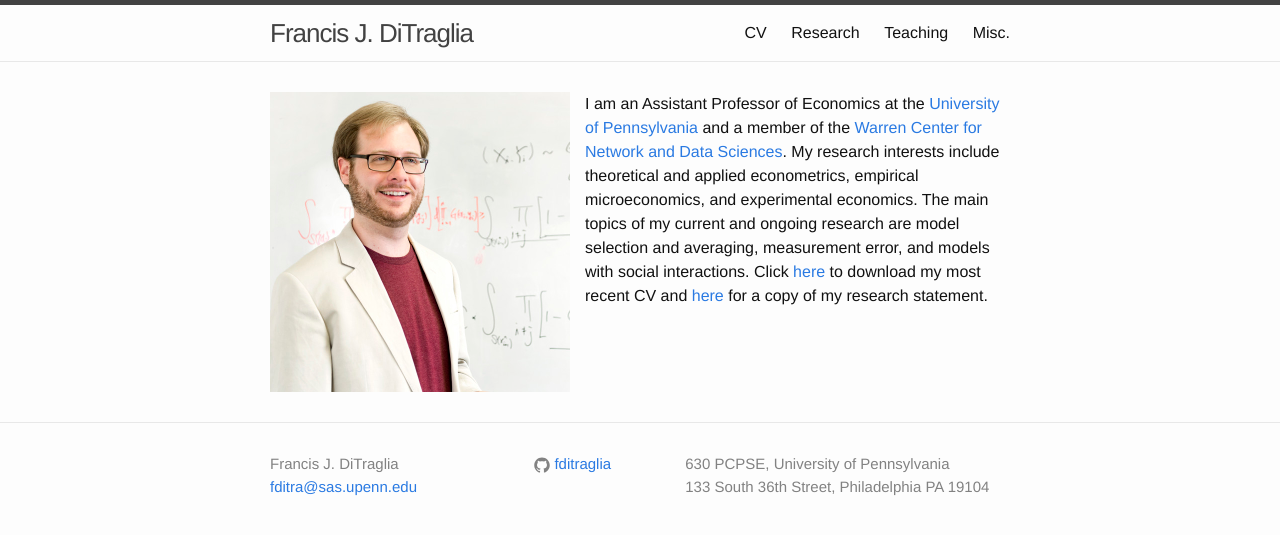
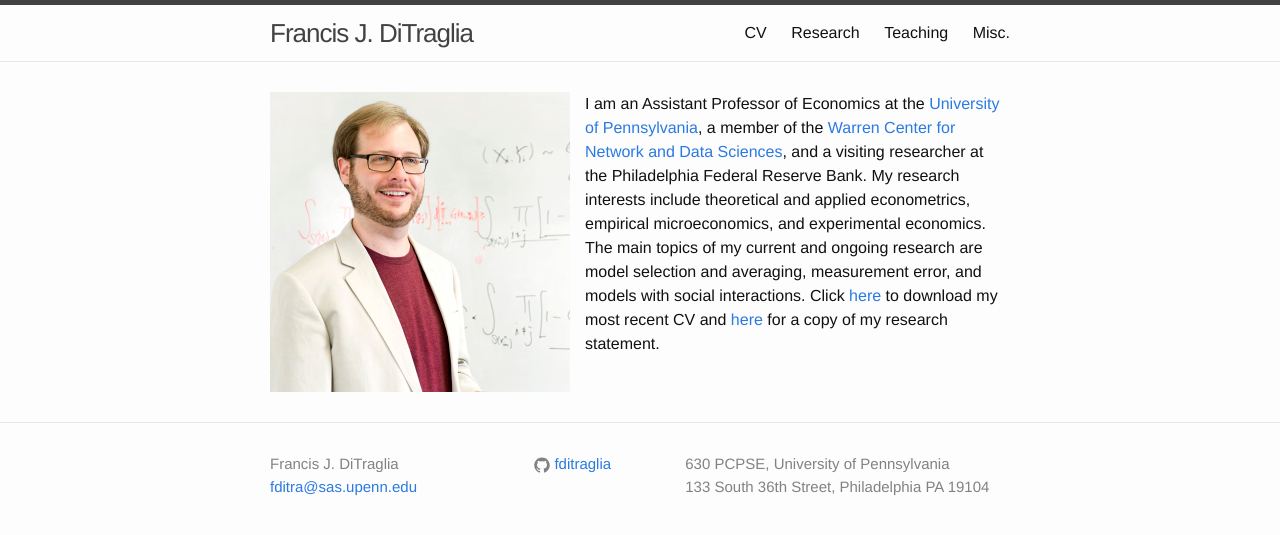
Before and after one commit to fditraglia/fditraglia.github.io, a Jekyll site: the page built from index.md, in a window 1280 px wide. Shown: the top 535 px of the page. Built offline with Jekyll 4.4.1, drawn with Linux system fonts in a browser that asks for light colours.

Commit message:
add philly fed affil

```diff
--- a/index.md
+++ b/index.md
@@ -1,7 +1,7 @@
 ---
 layout: home
 ---
-I am an Assistant Professor of Economics at the [University of Pennsylvania](http://economics.sas.upenn.edu) and a member of the [Warren Center for Network and Data Sciences](http://warrencenter.upenn.edu).
+I am an Assistant Professor of Economics at the [University of Pennsylvania](http://economics.sas.upenn.edu), a member of the [Warren Center for Network and Data Sciences](http://warrencenter.upenn.edu), and a visiting researcher at the Philadelphia Federal Reserve Bank.
 <!-- I came to Penn in 2012 after completing my PhD studies with [Richard Smith](http://www.econ.cam.ac.uk/people/crsid.html?crsid=rjs27&group=faculty) at [Cambridge University](http://www.cam.ac.uk).
 Before Cambridge, I earned an MA in economics at [UC San Diego](http://www.ucsd.edu), an MSc in statistics at the University of [St Andrews](http://www.st-andrews.ac.uk) and a BA in economics and mathematics at the [College of William and Mary](http://www.wm.edu). -->
 My research interests include theoretical and applied econometrics, empirical microeconomics, and experimental economics.
```
